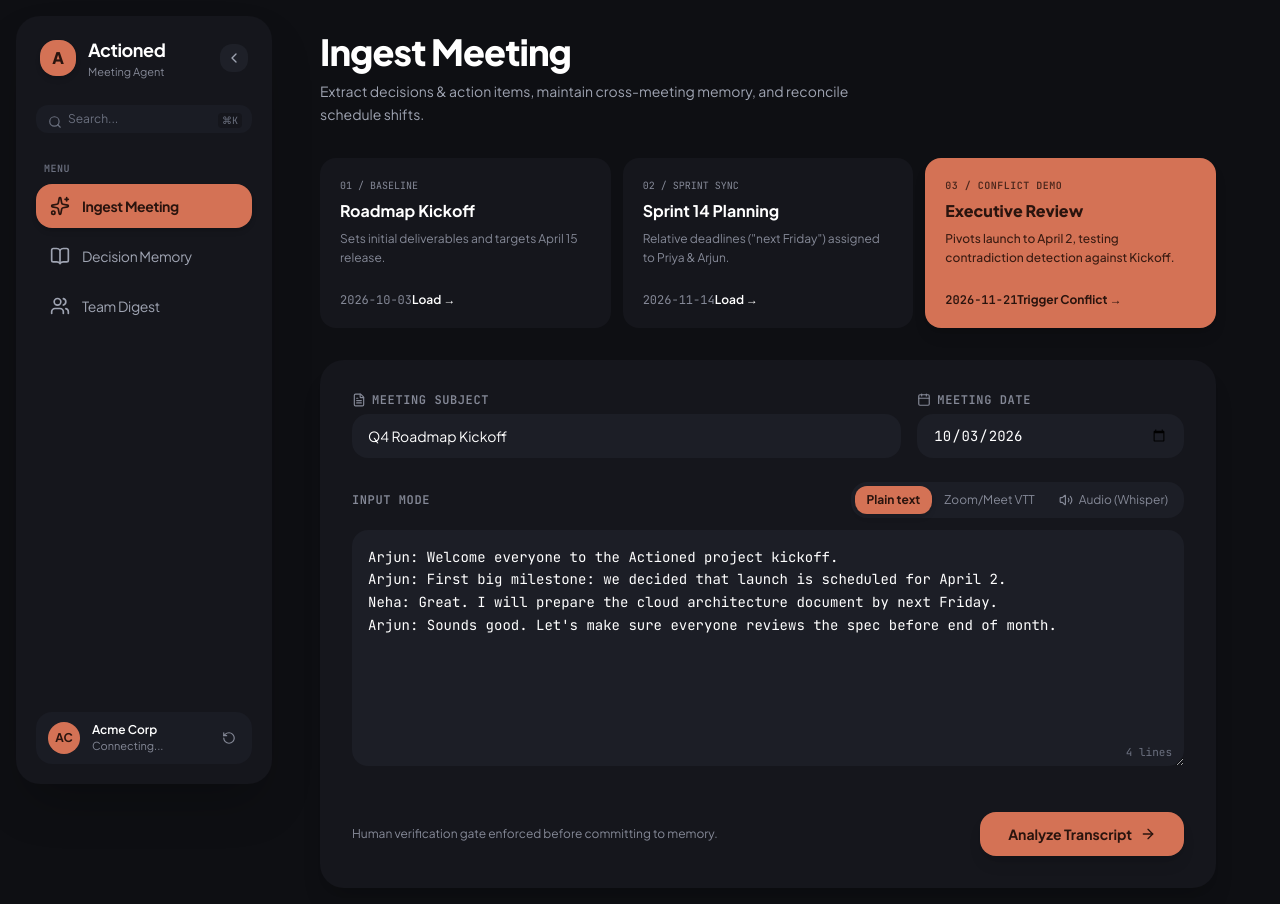
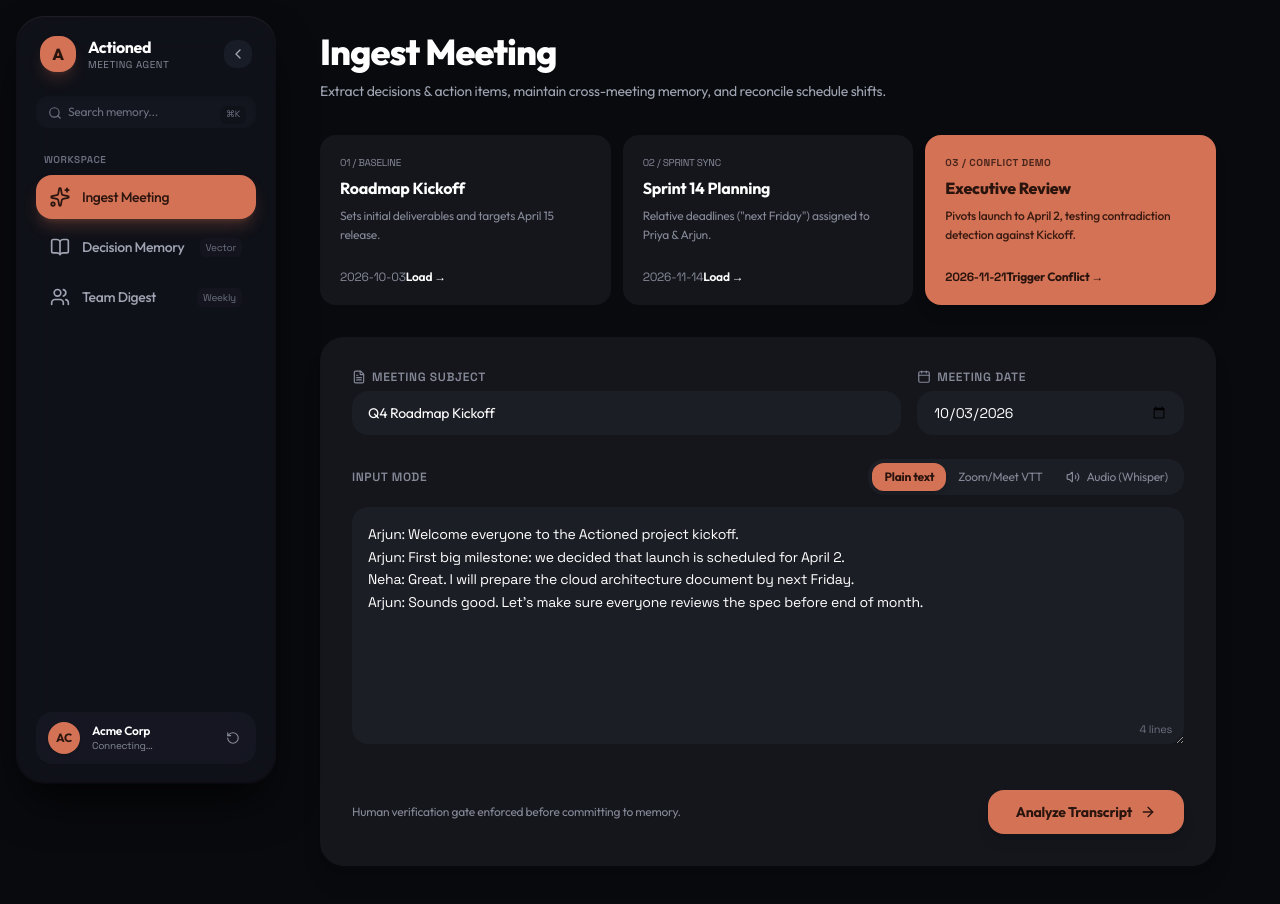
Before and after one commit to KalashMaheshwari/Actioned, a Next.js app in the folder frontend/: page / in a window 1280 px wide. Shown: the top 904 px of the page. Built offline with nearby package versions, Linux system fonts and the light colour scheme; no server answers.

Commit message:
feat(ui): ultra-smooth liquid glass sidebar with framer-motion physics, cursor-following hover tags, and Outfit typography

```diff
--- a/frontend/package.json
+++ b/frontend/package.json
@@ -10,6 +10,7 @@
   },
   "dependencies": {
     "clsx": "^2.1.1",
+    "framer-motion": "^14.14.0",
     "lucide-react": "^1.77.0",
     "next": "16.4.6",
     "react": "19.3.0",
--- a/frontend/src/app/globals.css
+++ b/frontend/src/app/globals.css
@@ -1,15 +1,15 @@
 @import "tailwindcss";
 
 :root {
-  --font-sans: 'Plus Jakarta Sans', system-ui, -apple-system, sans-serif;
-  --font-mono: 'JetBrains Mono', monospace;
+  --font-sans: 'Outfit', -apple-system, BlinkMacSystemFont, sans-serif;
+  --font-mono: 'Space Grotesk', monospace;
 
-  /* Workly / Aceagency Inspired Velvety Matte Dark Palette */
-  --color-canvas: #0E0F13;
-  --color-surface: #15161C;
-  --color-surface-hover: #1A1C24;
-  --color-surface-elevated: #1F212B;
-  --color-surface-subtle: #171820;
+  /* Velvety Obsidian & Smoky Glass Palette */
+  --color-canvas: #090A0E;
+  --color-surface: #12141B;
+  --color-surface-hover: #191B24;
+  --color-surface-elevated: #1F222E;
+  --color-surface-subtle: #151720;
 
   /* The Signature Accent Fill (#D47255) with Dark Chocolate Brown Text */
   --color-accent-fill: #D47255;
@@ -18,7 +18,7 @@
   --color-text-primary: #FFFFFF;
   --color-text-secondary: #9FA4B2;
   --color-text-muted: #6B707F;
-  --radius: 1rem;
+  --radius: 1.25rem;
 }
 
 body {
@@ -26,6 +26,38 @@ body {
   background-color: var(--color-canvas);
   color: var(--color-text-primary);
   -webkit-font-smoothing: antialiased;
+  letter-spacing: -0.015em;
+  overflow-x: hidden;
+}
+
+/* Liquid Glass System */
+.liquid-glass-sidebar {
+  background: rgba(18, 20, 28, 0.78);
+  backdrop-filter: blur(32px) saturate(190%);
+  -webkit-backdrop-filter: blur(32px) saturate(190%);
+  box-shadow:
+    inset 0 1px 1.5px 0 rgba(255, 255, 255, 0.08),
+    inset 0 -1px 2px 0 rgba(0, 0, 0, 0.5),
+    0 24px 48px -12px rgba(0, 0, 0, 0.85);
+  border: none;
+}
+
+.liquid-glass-panel {
+  background: rgba(21, 23, 31, 0.72);
+  backdrop-filter: blur(24px) saturate(160%);
+  -webkit-backdrop-filter: blur(24px) saturate(160%);
+  box-shadow:
+    inset 0 1px 1px 0 rgba(255, 255, 255, 0.06),
+    0 20px 40px -15px rgba(0, 0, 0, 0.6);
+  border: none;
+}
+
+.liquid-glass-card {
+  background: rgba(25, 28, 38, 0.6);
+  backdrop-filter: blur(20px);
+  -webkit-backdrop-filter: blur(20px);
+  box-shadow: inset 0 1px 1px 0 rgba(255, 255, 255, 0.04);
+  border: none;
 }
 
 /* Accent Fill Box (Specified by user: #D47255, no border, dark choco brown text) */
@@ -40,27 +72,34 @@ body {
   color: #2A140E;
   font-weight: 700;
   border: none;
-  border-radius: 0.875rem;
-  transition: opacity 150ms ease, transform 100ms ease;
+  border-radius: 1rem;
+  box-shadow:
+    inset 0 1px 1px 0 rgba(255, 255, 255, 0.28),
+    0 10px 25px -6px rgba(212, 114, 85, 0.35);
+  transition: all 200ms cubic-bezier(0.16, 1, 0.3, 1);
 }
 
 .btn-accent:hover {
-  opacity: 0.92;
+  opacity: 0.94;
+  transform: translateY(-1px);
+  box-shadow:
+    inset 0 1px 1px 0 rgba(255, 255, 255, 0.35),
+    0 14px 30px -6px rgba(212, 114, 85, 0.45);
 }
 
 .btn-accent:active {
-  transform: translateY(1px);
+  transform: translateY(0);
 }
 
 /* Matte Borderless Cards */
 .matte-card {
-  background-color: #15161C;
+  background-color: #12141B;
   border-radius: 1.25rem;
   border: none;
 }
 
 .matte-card-subtle {
-  background-color: #1A1C24;
+  background-color: #181A23;
   border-radius: 1rem;
   border: none;
 }
--- a/frontend/src/app/layout.tsx
+++ b/frontend/src/app/layout.tsx
@@ -1,23 +1,23 @@
 import type { Metadata } from "next";
 import { Suspense } from "react";
-import { Plus_Jakarta_Sans, JetBrains_Mono } from "next/font/google";
+import { Outfit, Space_Grotesk } from "next/font/google";
 import "./globals.css";
 import { Sidebar } from "@/components/Sidebar";
 
-const plusJakarta = Plus_Jakarta_Sans({
+const outfit = Outfit({
   subsets: ["latin"],
-  weight: ["400", "500", "600", "700", "800"],
+  weight: ["300", "400", "500", "600", "700", "800"],
   variable: "--font-sans",
 });
 
-const jetbrainsMono = JetBrains_Mono({
+const spaceGrotesk = Space_Grotesk({
   subsets: ["latin"],
-  weight: ["400", "500", "600"],
+  weight: ["400", "500", "600", "700"],
   variable: "--font-mono",
 });
 
 export const metadata: Metadata = {
-  title: "Actioned — Meetings That Remember What They Decided",
+  title: "Actioned — Autonomous Meeting Agent",
   description:
     "An autonomous meeting-to-execution agent with cross-meeting memory and conflict detection.",
 };
@@ -30,11 +30,11 @@ export default function RootLayout({
   return (
     <html
       lang="en"
-      className={`${plusJakarta.variable} ${jetbrainsMono.variable} dark`}
+      className={`${outfit.variable} ${spaceGrotesk.variable} dark`}
       suppressHydrationWarning
     >
       <body
-        className="min-h-screen bg-[#0E0F13] text-[#FFFFFF] flex font-sans antialiased selection:bg-[#D47255] selection:text-[#2A140E]"
+        className="min-h-screen bg-[#090A0E] text-[#FFFFFF] flex font-sans antialiased selection:bg-[#D47255] selection:text-[#2A140E]"
         suppressHydrationWarning
       >
         {/* Collapsible Left Sidebar */}
--- a/frontend/src/components/Sidebar.tsx
+++ b/frontend/src/components/Sidebar.tsx
@@ -2,27 +2,37 @@
 
 import Link from "next/link";
 import { usePathname } from "next/navigation";
-import { useEffect, useState } from "react";
+import { useEffect, useState, useRef, MouseEvent } from "react";
+import { motion, AnimatePresence, useSpring } from "framer-motion";
 import { checkBackendHealth, seedDemoData } from "@/lib/api";
 import {
   Sparkles,
   BookOpen,
   Users,
   RotateCcw,
-  Check,
   ChevronLeft,
   ChevronRight,
-  Database,
   Search,
 } from "lucide-react";
+
+interface NavItem {
+  href: string;
+  label: string;
+  icon: typeof Sparkles;
+  badge: string;
+}
 
 export function Sidebar() {
   const pathname = usePathname();
   const [mounted, setMounted] = useState(false);
   const [isCollapsed, setIsCollapsed] = useState(false);
+  const [hoveredIndex, setHoveredIndex] = useState<number | null>(null);
+  const [cursorY, setCursorY] = useState<number>(0);
   const [isBackendHealthy, setIsBackendHealthy] = useState<boolean | null>(null);
   const [isResetting, setIsResetting] = useState(false);
-  const [resetDone, setResetDone] = useState(false);
+
+  // Smooth physics spring for cursor following hover tag
+  const springY = useSpring(0, { stiffness: 450, damping: 32 });
 
   useEffect(() => {
     setMounted(true);
@@ -33,12 +43,18 @@ export function Sidebar() {
     return () => clearInterval(interval);
   }, []);
 
+  const handleMouseMoveItem = (e: MouseEvent<HTMLDivElement>, index: number) => {
+    const rect = e.currentTarget.getBoundingClientRect();
+    const relativeY = e.clientY - rect.top;
+    setCursorY(relativeY);
+    springY.set(e.clientY);
+    setHoveredIndex(index);
+  };
+
   const handleResetWorkspace = async () => {
     setIsResetting(true);
     try {
       await seedDemoData();
-      setResetDone(true);
-      setTimeout(() => setResetDone(false), 2000);
       if (typeof window !== "undefined" && window.location.pathname !== "/") {
         window.location.reload();
       }
@@ -49,7 +65,7 @@ export function Sidebar() {
     }
   };
 
-  const navItems = [
+  const navItems: NavItem[] = [
     {
       href: "/",
       label: "Ingest Meeting",
@@ -73,118 +89,201 @@ export function Sidebar() {
   const collapsed = mounted ? isCollapsed : false;
 
   return (
-    <aside
+    <>
+      <motion.aside
         suppressHydrationWarning
-      className={`fixed top-4 left-4 bottom-4 z-40 bg-[#15161C] rounded-3xl flex flex-col justify-between transition-all duration-300 ease-[cubic-bezier(0.16,1,0.3,1)] shadow-2xl border-none ${
-        collapsed ? "w-20 p-3" : "w-64 p-5"
+        initial={false}
+        animate={{
+          width: collapsed ? 80 : 260,
+        }}
+        transition={{
+          type: "spring",
+          stiffness: 320,
+          damping: 32,
+          mass: 0.8,
+        }}
+        className="fixed top-4 left-4 bottom-4 z-40 liquid-glass-sidebar rounded-[1.75rem] flex flex-col justify-between p-4 sm:p-5 select-none"
+      >
+        {/* Top Header & Navigation */}
+        <div className="space-y-6" suppressHydrationWarning>
+          {/* Header Row */}
+          <div
+            className={`flex items-center transition-all ${
+              collapsed ? "justify-center" : "justify-between px-1"
             }`}
+            suppressHydrationWarning
           >
-      {/* Header: Brand Logo & Collapse Toggle (Workly style) */}
-      <div className="space-y-6" suppressHydrationWarning>
-        <div className={`flex items-center ${collapsed ? "justify-center" : "justify-between px-1"}`} suppressHydrationWarning>
             <Link
               href="/"
-            className="flex items-center gap-3 transition-opacity"
+              className="flex items-center gap-3 group focus:outline-none"
             >
-            <div className="w-9 h-9 rounded-2xl bg-[#D47255] text-[#2A140E] flex items-center justify-center font-extrabold text-base shrink-0 shadow-md">
+              <div className="w-9 h-9 rounded-2xl bg-[#D47255] text-[#2A140E] flex items-center justify-center font-extrabold text-base shrink-0 shadow-lg shadow-[#D47255]/20 group-hover:scale-105 transition-transform duration-200">
                 A
               </div>
+              <AnimatePresence initial={false}>
                 {!collapsed && (
-              <div className="overflow-hidden">
-                <span className="font-bold text-lg text-white tracking-tight block">
+                  <motion.div
+                    initial={{ opacity: 0, x: -10 }}
+                    animate={{ opacity: 1, x: 0 }}
+                    exit={{ opacity: 0, x: -10 }}
+                    transition={{ duration: 0.18 }}
+                    className="overflow-hidden"
+                  >
+                    <span className="font-bold text-base text-white tracking-tight block leading-tight">
                       Actioned
                     </span>
-                <span className="text-[11px] text-[#858997] font-sans block truncate">
+                    <span className="text-[10px] text-[#858997] font-mono tracking-wider uppercase block">
                       Meeting Agent
                     </span>
-              </div>
+                  </motion.div>
                 )}
+              </AnimatePresence>
             </Link>
 
-          {/* Collapse Toggle Button */}
+            {/* Collapse Button */}
             {!collapsed && (
               <button
                 type="button"
                 onClick={() => setIsCollapsed(true)}
                 title="Collapse sidebar"
-              className="w-7 h-7 rounded-xl bg-[#1E2028] hover:bg-[#282A36] text-[#9FA4B2] hover:text-white flex items-center justify-center transition-colors cursor-pointer border-none"
+                className="w-7 h-7 rounded-xl bg-[#1C1F2B]/80 hover:bg-[#252837] text-[#9FA4B2] hover:text-white flex items-center justify-center transition-all duration-200 hover:scale-105 active:scale-95 border-none"
               >
                 <ChevronLeft className="w-4 h-4" />
               </button>
             )}
           </div>
 
-        {/* When collapsed, small expand button under logo */}
+          {/* Expand Toggle when Collapsed */}
           {collapsed && (
             <div className="flex justify-center" suppressHydrationWarning>
               <button
                 type="button"
                 onClick={() => setIsCollapsed(false)}
                 title="Expand sidebar"
-              className="w-7 h-7 rounded-xl bg-[#1E2028] hover:bg-[#282A36] text-[#9FA4B2] hover:text-white flex items-center justify-center transition-colors cursor-pointer border-none"
+                className="w-7 h-7 rounded-xl bg-[#1C1F2B]/80 hover:bg-[#252837] text-[#9FA4B2] hover:text-white flex items-center justify-center transition-all duration-200 hover:scale-105 active:scale-95 border-none"
               >
                 <ChevronRight className="w-4 h-4" />
               </button>
             </div>
           )}
 
-        {/* Search Mockup (Workly style) */}
+          {/* Search Mockup (Workly Glass style) */}
+          <AnimatePresence initial={false}>
             {!collapsed && (
-          <div className="relative" suppressHydrationWarning>
+              <motion.div
+                initial={{ opacity: 0, height: 0 }}
+                animate={{ opacity: 1, height: "auto" }}
+                exit={{ opacity: 0, height: 0 }}
+                transition={{ duration: 0.2 }}
+                className="overflow-hidden"
+              >
+                <div className="relative">
                   <Search className="w-3.5 h-3.5 text-[#6B707F] absolute left-3 top-2.5" />
                   <input
                     type="text"
                     readOnly
-              placeholder="Search..."
-              className="w-full pl-8 pr-12 py-1.5 text-xs rounded-xl bg-[#1A1C24] text-[#9FA4B2] placeholder-[#6B707F] border-none focus:outline-none"
+                    placeholder="Search memory..."
+                    className="w-full pl-8 pr-12 py-2 text-xs rounded-xl bg-[#161822]/80 text-[#9FA4B2] placeholder-[#6B707F] border-none focus:outline-none shadow-inner"
                   />
-            <span className="absolute right-2.5 top-2 text-[10px] font-mono text-[#6B707F] bg-[#15161C] px-1 rounded">
+                  <span className="absolute right-2.5 top-2.5 text-[9px] font-mono text-[#6B707F] bg-[#10121A] px-1.5 py-0.5 rounded-md">
                     ⌘K
                   </span>
                 </div>
+              </motion.div>
             )}
+          </AnimatePresence>
 
-        {/* Navigation Section */}
-        <div className="space-y-1.5 pt-1" suppressHydrationWarning>
+          {/* Navigation Items */}
+          <div className="space-y-1.5" suppressHydrationWarning>
+            <AnimatePresence initial={false}>
               {!collapsed && (
-            <span className="text-[10px] font-mono uppercase tracking-wider text-[#6B707F] font-semibold px-2 block mb-2">
-              Menu
-            </span>
+                <motion.span
+                  initial={{ opacity: 0 }}
+                  animate={{ opacity: 1 }}
+                  exit={{ opacity: 0 }}
+                  className="text-[10px] font-mono uppercase tracking-wider text-[#6B707F] font-semibold px-2 block mb-2"
+                >
+                  Workspace
+                </motion.span>
               )}
+            </AnimatePresence>
 
-          {navItems.map((item) => {
+            {navItems.map((item, index) => {
               const Icon = item.icon;
               const isActive = pathname === item.href;
 
               return (
-              <div key={item.href} className="relative group" suppressHydrationWarning>
+                <div
+                  key={item.href}
+                  onMouseEnter={() => setHoveredIndex(index)}
+                  onMouseMove={(e) => handleMouseMoveItem(e, index)}
+                  onMouseLeave={() => setHoveredIndex(null)}
+                  className="relative"
+                  suppressHydrationWarning
+                >
                   <Link
                     href={item.href}
-                  className={`flex items-center gap-3 rounded-2xl transition-all cursor-pointer ${
+                    className={`relative flex items-center gap-3 rounded-2xl transition-all duration-200 ${
                       collapsed ? "justify-center p-3" : "px-3.5 py-3"
                     } ${
                       isActive
-                      ? "bg-[#D47255] text-[#2A140E] font-bold shadow-md"
-                      : "text-[#9FA4B2] hover:text-white hover:bg-[#1A1C24]"
+                        ? "bg-[#D47255] text-[#2A140E] font-bold shadow-lg shadow-[#D47255]/25"
+                        : "text-[#9FA4B2] hover:text-white hover:bg-[#1A1D28]/70"
                     }`}
                   >
                     <Icon
-                    className={`w-5 h-5 shrink-0 ${
-                      isActive ? "text-[#2A140E]" : "text-[#9FA4B2] group-hover:text-white"
+                      className={`w-5 h-5 shrink-0 transition-transform duration-200 ${
+                        isActive
+                          ? "text-[#2A140E] scale-105"
+                          : "text-[#9FA4B2] group-hover:scale-105"
                       }`}
                     />
+
                     {!collapsed && (
-                    <span className="text-sm tracking-tight truncate flex-1">
+                      <span className="text-sm font-medium tracking-tight truncate flex-1">
                         {item.label}
+                      </span>
+                    )}
+
+                    {!collapsed && !isActive && (
+                      <span className="text-[10px] font-mono text-[#6B707F] px-1.5 py-0.5 rounded-md bg-[#161822]/60">
+                        {item.badge}
                       </span>
                     )}
                   </Link>
 
-                {/* Floating Tooltip when Collapsed (Aceagency style) */}
-                {collapsed && (
-                  <div className="absolute left-full ml-3 top-1/2 -translate-y-1/2 px-3 py-1.5 rounded-xl bg-[#D47255] text-[#2A140E] font-bold text-xs whitespace-nowrap shadow-xl opacity-0 pointer-events-none group-hover:opacity-100 transition-opacity z-50">
-                    {item.label}
-                  </div>
+                  {/* Cursor-Following Hover Tag (Floating Liquid Glass) */}
+                  {hoveredIndex === index && collapsed && (
+                    <motion.div
+                      initial={{ opacity: 0, scale: 0.9, x: -8 }}
+                      animate={{
+                        opacity: 1,
+                        scale: 1,
+                        x: 0,
+                        y: cursorY - 18,
+                      }}
+                      exit={{ opacity: 0, scale: 0.9, x: -8 }}
+                      transition={{
+                        type: "spring",
+                        stiffness: 500,
+                        damping: 28,
+                        mass: 0.5,
+                      }}
+                      style={{
+                        position: "absolute",
+                        left: "100%",
+                        marginLeft: "14px",
+                        top: 0,
+                        pointerEvents: "none",
+                        zIndex: 100,
+                      }}
+                      className="px-3.5 py-1.5 rounded-xl bg-[#D47255] text-[#2A140E] font-bold text-xs whitespace-nowrap shadow-2xl flex items-center gap-1.5 border-none"
+                    >
+                      <span>{item.label}</span>
+                      <span className="text-[10px] font-mono opacity-80 uppercase">
+                        • {item.badge}
+                      </span>
+                    </motion.div>
                   )}
                 </div>
               );
@@ -192,42 +291,56 @@ export function Sidebar() {
           </div>
         </div>
 
-      {/* Bottom Profile / Workspace Pill (Workly style) */}
+        {/* Bottom Profile / Workspace Pill (Liquid Glass style) */}
         <div className="pt-2 space-y-2" suppressHydrationWarning>
           <div
             suppressHydrationWarning
-          className={`flex items-center gap-3 p-2 rounded-2xl bg-[#1A1C24] transition-all ${
+            className={`flex items-center gap-3 p-2 rounded-2xl bg-[#171924]/75 backdrop-blur-md transition-all ${
               collapsed ? "justify-center" : "px-3 py-2.5"
             }`}
           >
-          <div className="w-8 h-8 rounded-full bg-[#D47255] text-[#2A140E] flex items-center justify-center font-bold text-xs shrink-0">
+            <div className="w-8 h-8 rounded-full bg-[#D47255] text-[#2A140E] flex items-center justify-center font-bold text-xs shrink-0 shadow-sm">
               AC
             </div>
 
+            <AnimatePresence initial={false}>
               {!collapsed && (
-            <div className="flex-1 min-w-0" suppressHydrationWarning>
-              <span className="text-xs font-semibold text-white block truncate">
+                <motion.div
+                  initial={{ opacity: 0, width: 0 }}
+                  animate={{ opacity: 1, width: "auto" }}
+                  exit={{ opacity: 0, width: 0 }}
+                  transition={{ duration: 0.18 }}
+                  className="flex-1 min-w-0 overflow-hidden"
+                  suppressHydrationWarning
+                >
+                  <span className="text-xs font-semibold text-white block truncate leading-tight">
                     Acme Corp
                   </span>
-              <span className="text-[11px] text-[#858997] block truncate">
+                  <span className="text-[10px] font-mono text-[#858997] block truncate">
                     {isBackendHealthy ? "Memory Connected" : "Connecting..."}
                   </span>
-            </div>
+                </motion.div>
               )}
+            </AnimatePresence>
 
             {!collapsed && (
               <button
                 type="button"
                 onClick={handleResetWorkspace}
                 disabled={isResetting}
-              title="Reload sample data"
+                title="Reload demo dataset"
                 className="p-1 rounded-lg text-[#858997] hover:text-[#D47255] transition-colors cursor-pointer"
               >
-              <RotateCcw className={`w-3.5 h-3.5 ${isResetting ? "animate-spin text-[#D47255]" : ""}`} />
+                <RotateCcw
+                  className={`w-3.5 h-3.5 ${
+                    isResetting ? "animate-spin text-[#D47255]" : ""
+                  }`}
+                />
               </button>
             )}
           </div>
         </div>
-    </aside>
+      </motion.aside>
+    </>
   );
 }
```
Also changed, not shown: 1 other file (tests, documents, lock files or other folders). Lines whose indentation alone changed are shown as unchanged.
